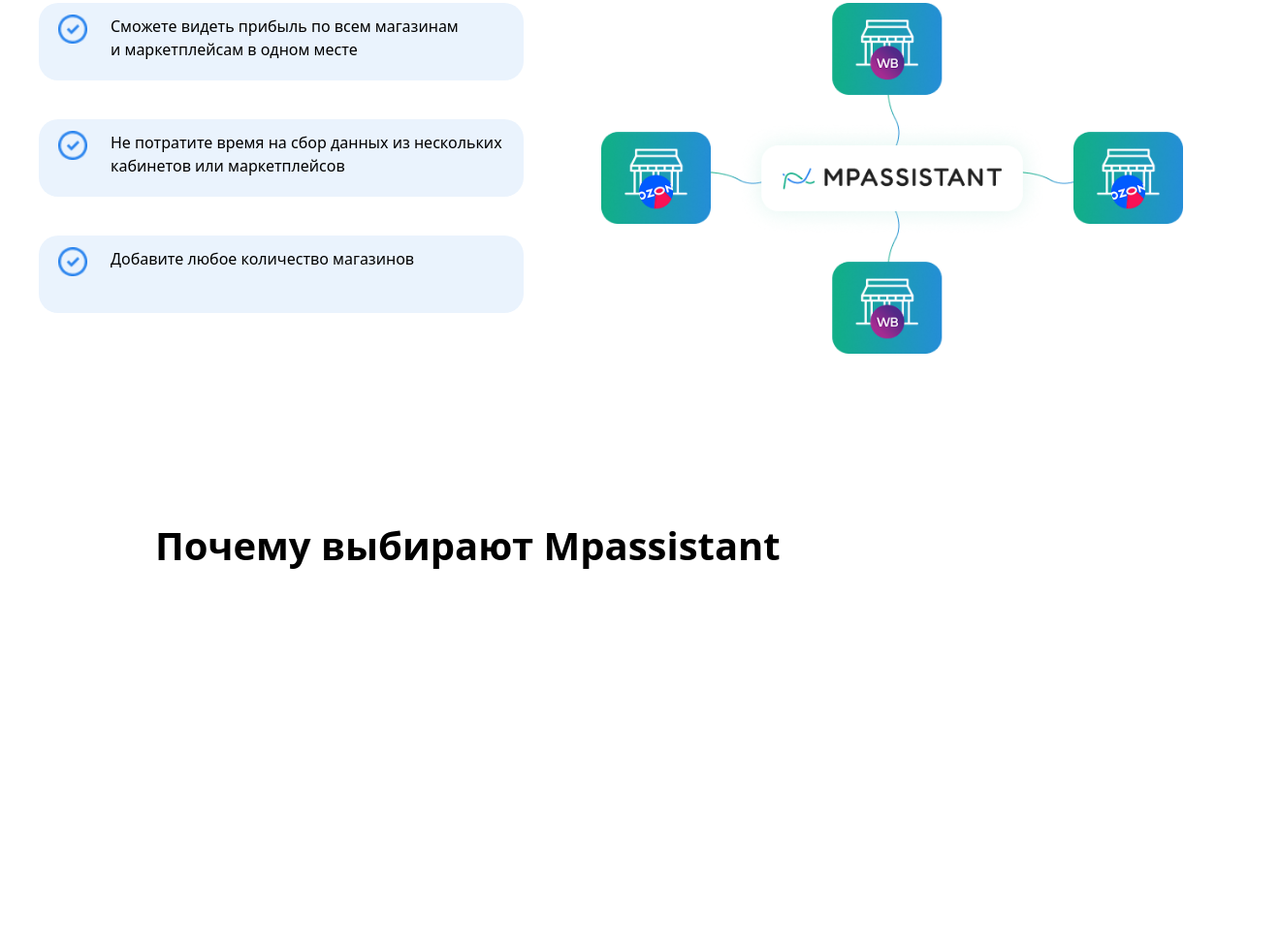
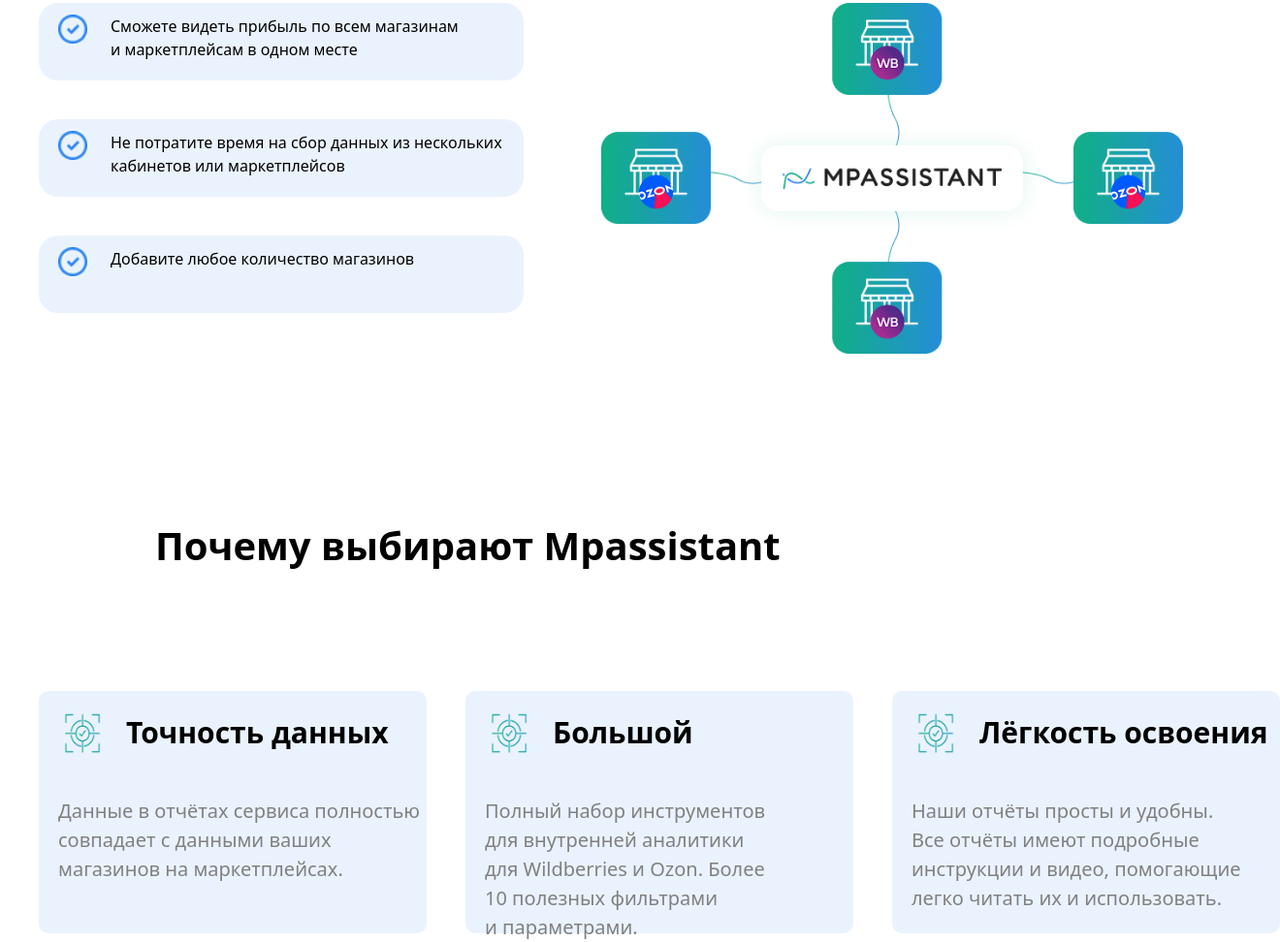
Before and after one commit to Ahmadjon04082009/Home-work-22.12.2025, a website: page src/index.html in a window 1280 px wide. Shown: the part 3128-4100 px from the top of the page at 97% size, 1320 px wide, since content can reach past the window. Before the commit the page ends 3721 px from the top, so only its background shows below. Drawn offline with Linux system fonts and the light colour scheme.

Commit message:
section 7 build

```diff
--- a/src/index.html
+++ b/src/index.html
@@ -173,6 +173,42 @@
     <h1 class="text-[40px] font-[600] mt-42 ml-40">Почему выбирают Mpassistant</h1>
 
 
+     <section class="lg:flex max-w-[1200px] m-auto gap-10 mt-30 ">
+
+        <div class=" w-full lg:w-[400px] h-[250px] bg-[#EAF3FD] rounded-[10px]">
+            <div class="flex gap-5 pt-5 pl-5">
+                <img class="w-[50px]" src="./Снимок экрана 2025-12-22 235747.png" alt="">
+                <h1 class="text-[30px] font-[600] ">Точность данных</h1>
+            </div>
+            <p class="text-[grey] text-[20px] w-[400px] pl-5 pt-11">Данные в отчётах сервиса полностью совпадает
+                с данными ваших магазинов на маркетплейсах.</p>
+        </div>
+
+        <div class=" w-full lg:w-[400px] h-[250px] bg-[#EAF3FD] rounded-[10px] lg:mt-0 mt-16">
+            <div class="flex gap-5 pt-5 pl-5">
+                <img class="w-[50px]" src="./Снимок экрана 2025-12-22 235747.png" alt="">
+                <h1 class="text-[30px] font-[600] ">Большой </h1>
+            </div>
+            <p class="text-[grey] text-[20px] w-[400px] pl-5 pt-11">Полный набор инструментов для внутренней аналитики
+                для Wildberries и Ozon. Более 10 полезных фильтрами и параметрами.</p>
+        </div>
+
+        <div class=" w-full lg:w-[400px] h-[250px] bg-[#EAF3FD] rounded-[10px] lg:mt-0 mt-16">
+            <div class="flex gap-5 pt-5 pl-5">
+                <img class="w-[50px]" src="./Снимок экрана 2025-12-22 235747.png" alt="">
+                <h1 class="text-[30px] font-[600] ">Лёгкость освоения</h1>
+            </div>
+            <p class="text-[grey] text-[20px] w-[400px] pl-5 pt-11">Наши отчёты просты и удобны. Все отчёты имеют
+                подробные инструкции и видео, помогающие легко читать их и использовать.</p>
+        </div>
+    </section>
+
+
+
+
+
+
+
 </body>
 
 </html>
```
